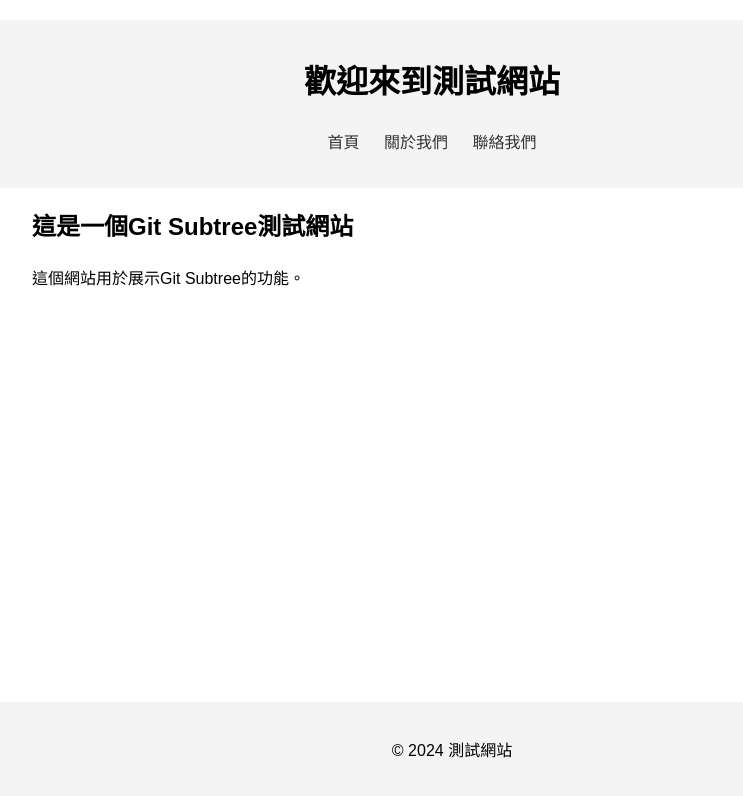
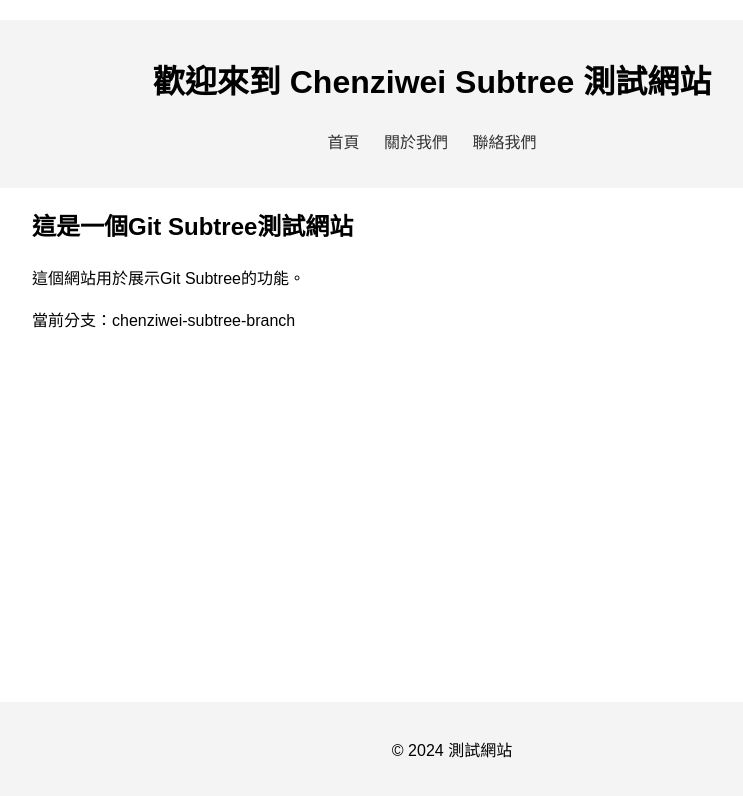
Before and after one commit to CHRIS-CHEN-0503/ziwei-test, a plain HTML site: page subtree-test/index.html in a window 1280 px wide. Shown: the whole page, without its empty margins (208-951 px from the left). Drawn offline with Linux system fonts and the light colour scheme.

Commit message:
更新網頁內容，反映新的分支名稱 chenziwei-subtree-branch

```diff
--- a/subtree-test/index.html
+++ b/subtree-test/index.html
@@ -3,12 +3,12 @@
 <head>
     <meta charset="UTF-8">
     <meta name="viewport" content="width=device-width, initial-scale=1.0">
-    <title>測試網站</title>
+    <title>Chenziwei Subtree 測試網站</title>
     <link rel="stylesheet" href="style.css">
 </head>
 <body>
     <header>
-        <h1>歡迎來到測試網站</h1>
+        <h1>歡迎來到 Chenziwei Subtree 測試網站</h1>
         <nav>
             <ul>
                 <li><a href="index.html">首頁</a></li>
@@ -20,6 +20,7 @@
     <main>
         <h2>這是一個Git Subtree測試網站</h2>
         <p>這個網站用於展示Git Subtree的功能。</p>
+        <p>當前分支：chenziwei-subtree-branch</p>
     </main>
     <footer>
         <p>&copy; 2024 測試網站</p>
```
